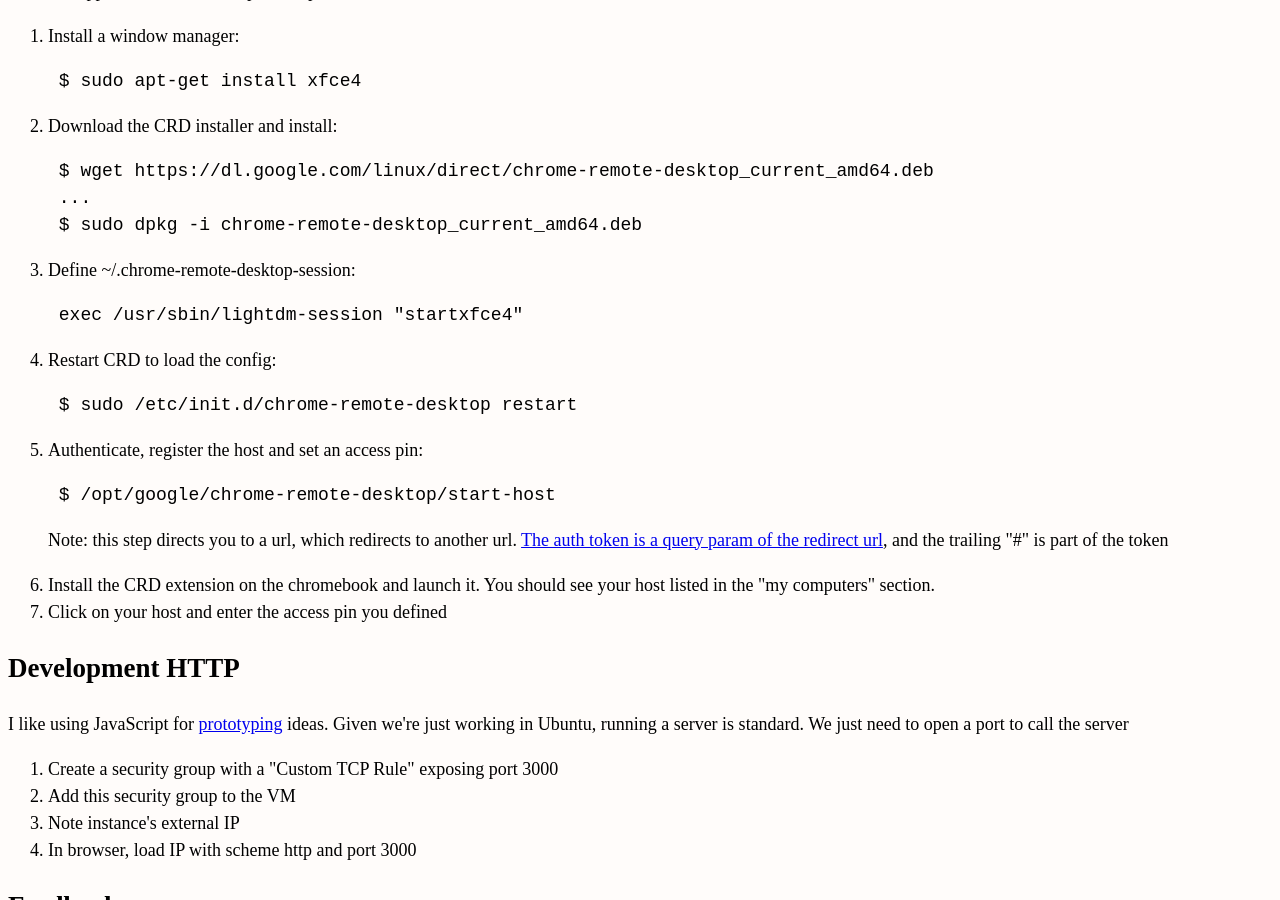
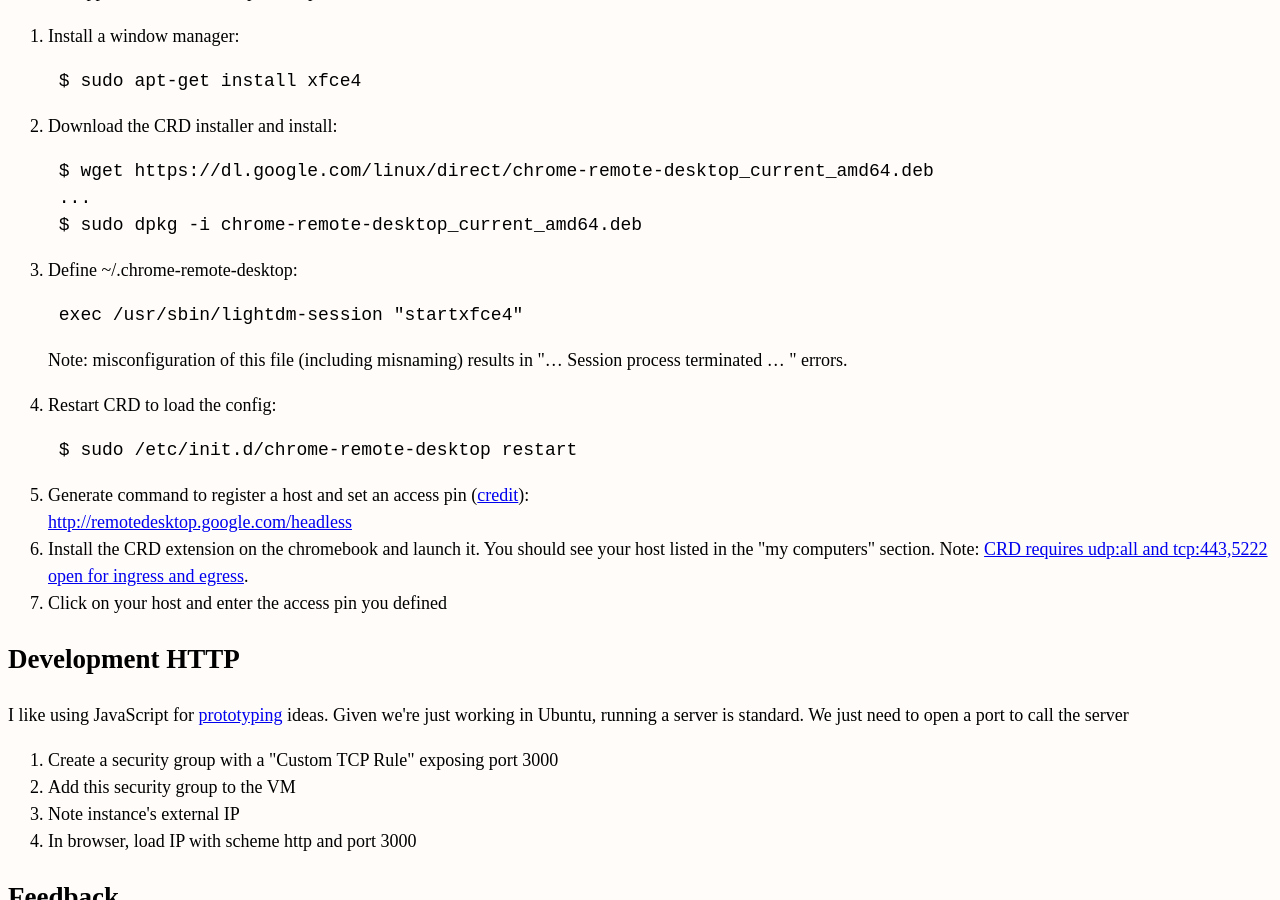
Before and after one commit to erikeldridge/erikeldridge.github.com, a Jekyll site: the page built from _posts/2017-12-24-netbook-development.md, in a window 1280 px wide and 900 px high, scrolled down 2421 px. Built offline with Jekyll 4.4.1, drawn with Linux system fonts in a browser that asks for light colours; nearby versions of some CDN libraries.

Commit message:
Update from Forestry.io - Updated 2017-12-24-netbook-development.md

```diff
--- a/_posts/2017-12-24-netbook-development.md
+++ b/_posts/2017-12-24-netbook-development.md
@@ -109,18 +109,17 @@
         $ wget https://dl.google.com/linux/direct/chrome-remote-desktop_current_amd64.deb
         ...
         $ sudo dpkg -i chrome-remote-desktop_current_amd64.deb
-3. Define \~/.chrome-remote-desktop-session:
+3. Define \~/.chrome-remote-desktop:
 
         exec /usr/sbin/lightdm-session "startxfce4"
+
+   Note: misconfiguration of this file (including misnaming) results in "... Session process terminated ... " errors.
 4. Restart CRD to load the config:
 
         $ sudo /etc/init.d/chrome-remote-desktop restart
-5. Authenticate, register the host and set an access pin:
-
-        $ /opt/google/chrome-remote-desktop/start-host
-
-   Note: this step directs you to a url, which redirects to another url. [The auth token is a query param of the redirect url](https://askubuntu.com/questions/795703/chrome-remote-desktop-access-to-headless-ubuntu-server-16-04-machine#comment1587657_953269), and the trailing "#" is part of the token
-6. Install the CRD extension on the chromebook and launch it. You should see your host listed in the "my computers" section.
+5. Generate command to register a host and set an access pin ([credit](https://groups.google.com/d/msg/gce-discussion/tN9oZs8xWps/b2PtOBTeAQAJ)):
+   [http://remotedesktop.google.com/headless](http://remotedesktop.google.com/headless)
+6. Install the CRD extension on the chromebook and launch it. You should see your host listed in the "my computers" section. Note: [CRD requires udp:all and tcp:443,5222 open for ingress and egress](https://support.google.com/chrome/answer/1649523 "Access another computer with Chrome Remote Desktop docs").
 7. Click on your host and enter the access pin you defined
 
 ## Development HTTP
```
